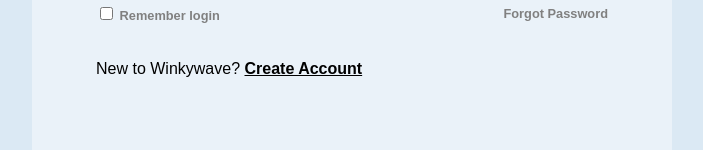
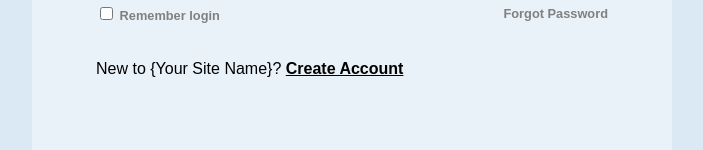
Before and after one commit to Immah007/login-01, a plain HTML site: page index.html in a window 1280 px wide. Shown: the part 524-674 px from the top of the page, without its empty margins (288-991 px from the left). Drawn offline with Linux system fonts and the light colour scheme; a web font is replaced by a local one.

Commit message:
Update index.html

```diff
--- a/index.html
+++ b/index.html
@@ -48,7 +48,7 @@
              <span id="span"><a href="#">Forgot Password</a></span>
           </div>
           <div class="signup">
-            <span>New to Winkywave? <a href="signup.html"><b>Create Account</b></a></span>
+            <span>New to {Your Site Name}? <a href="signup.html"><b>Create Account</b></a></span>
           </div>
 
         </form>
@@ -100,4 +100,4 @@
     </script>
 
 </body>
-              </html>
+</html>
```
